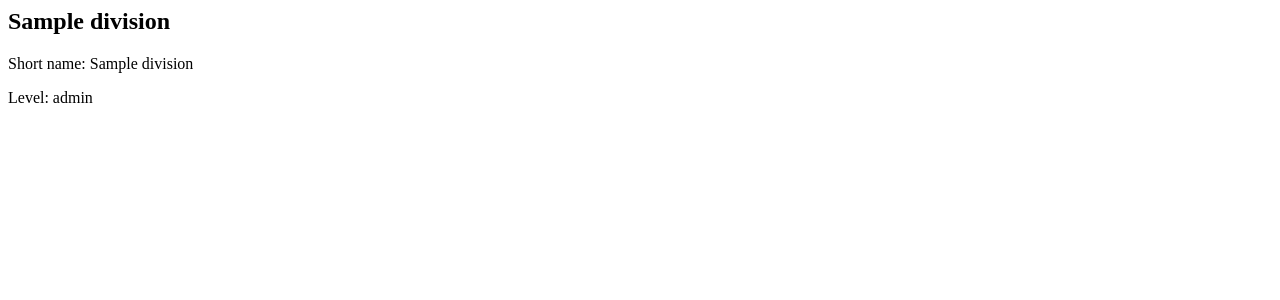
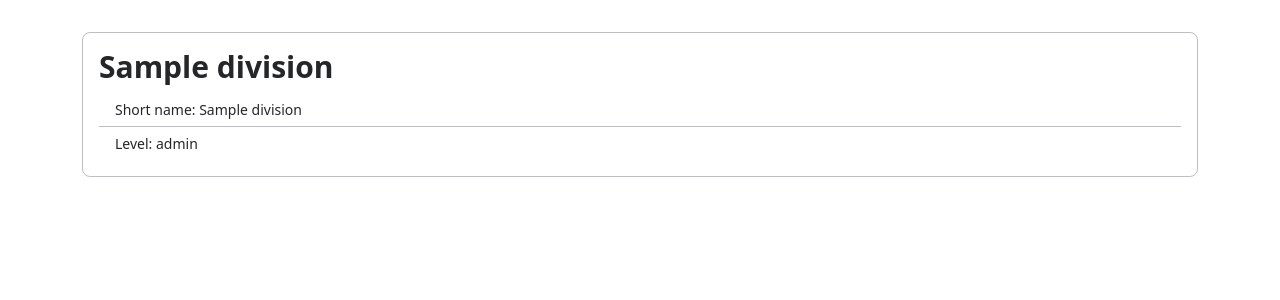
Before and after one commit to croquant/sumoracle, a Django app: template templates/division_detail.html in a window 1280 px wide. Shown: the top 300 px of the page. Run offline with Django 5.2, Linux system fonts and the light colour scheme; the template is opened without the code that fills it: most values are stand-ins (such as "Sample title", 1, 10 or a date in 2020); some libraries are stand-ins or nearby versions.

Commit message:
Use Halfmoon layout for division pages

```diff
--- a/templates/division_detail.html
+++ b/templates/division_detail.html
@@ -1,5 +1,15 @@
+{% extends "base.html" %}
+
+{% block title %}{{ division.name }}{% endblock %}
+
 {% block content %}
-    <h2>{{ division.name }}</h2>
-    <p>Short name: {{ division.name_short }}</p>
-    <p>Level: {{ division.level }}</p>
+<div class="card my-3">
+    <div class="card-body">
+        <h2 class="card-title">{{ division.name }}</h2>
+        <ul class="list-group list-group-flush">
+            <li class="list-group-item">Short name: {{ division.name_short }}</li>
+            <li class="list-group-item">Level: {{ division.level }}</li>
+        </ul>
+    </div>
+</div>
 {% endblock %}
```
Also changed, not shown: templates/division_list.html (+18 -6 lines).
